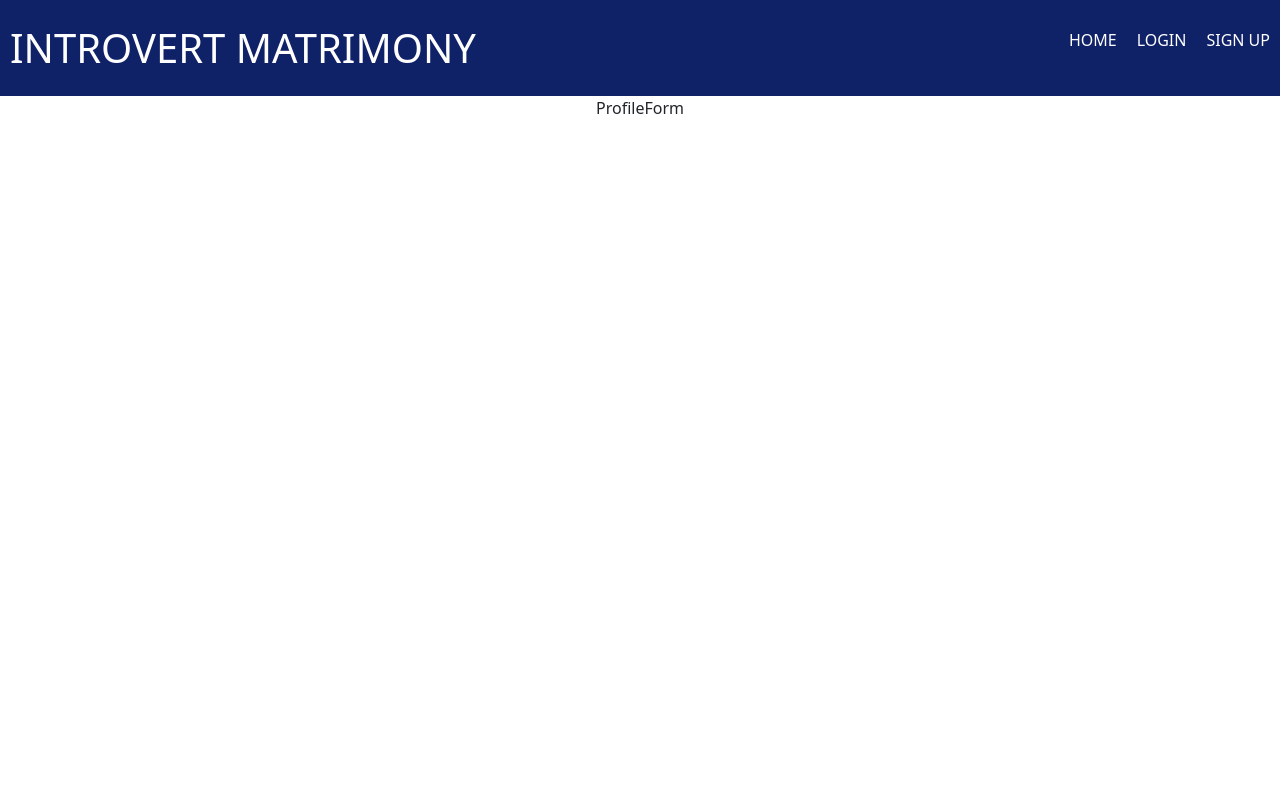
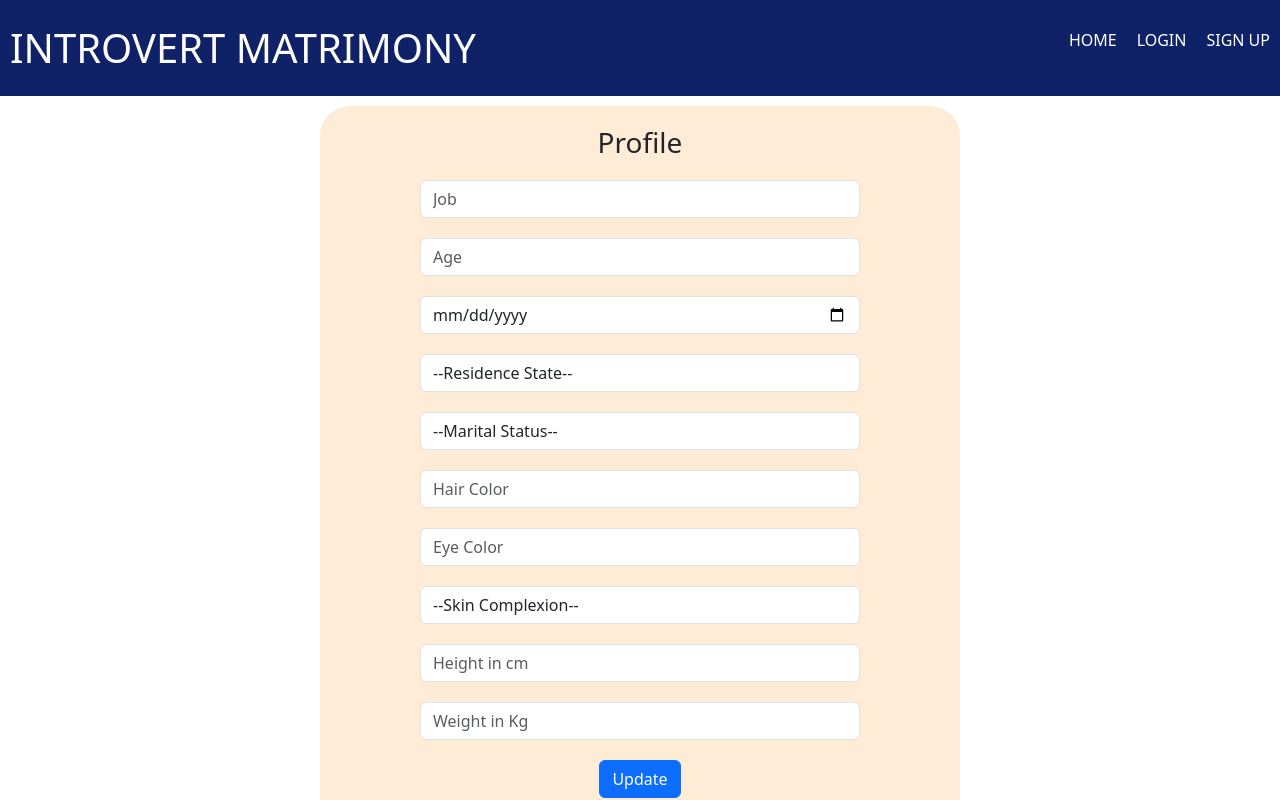
Before and after one commit to NavaneethReddyNalla/FullStackFinalProject, a React (Create React App) app in the folder frontend/: page /1/edit in a window 1280 px wide. Shown: the top 800 px of the page. Built offline with nearby package versions, Linux system fonts and the light colour scheme.

Commit message:
Finished half the profile form

```diff
--- a/frontend/src/Components/Header/Header.js
+++ b/frontend/src/Components/Header/Header.js
@@ -20,11 +20,11 @@ function Header() {
       <span className="title">Introvert Matrimony</span>
       <nav title="navigation-bar">
         <ul className="nav-buttons">
+          <NavLink className="nav-button" to="/">
+            Home
+          </NavLink>
           {!loginStatus ? (
             <>
-              <NavLink className="nav-button" to="/">
-                Home
-              </NavLink>
               <NavLink className="nav-button" to="/login">
                 Login
               </NavLink>
--- /dev/null
+++ b/frontend/src/Components/ProfileForm/ProfileForm.css
@@ -0,0 +1,12 @@
+.profile-form {
+    background-color: var(--background);
+    width: 50%;
+    margin: auto;
+    padding: 20px 100px;
+    margin-top: 10px;
+    border-radius: 30px;
+}
+
+.profile-form * {
+    margin-bottom: 20px;
+}
--- a/frontend/src/Components/ProfileForm/ProfileForm.js
+++ b/frontend/src/Components/ProfileForm/ProfileForm.js
@@ -1,7 +1,115 @@
+import { useForm } from "react-hook-form";
+import "./ProfileForm.css";
 import React from "react";
 
 function ProfileForm() {
-  return <div>ProfileForm</div>;
+  const {
+    register,
+    handleSubmit,
+    formState: { errors },
+  } = useForm();
+
+  async function updateProfile(data) {
+    console.log(data);
+  }
+
+  return (
+    <div>
+      <form className="profile-form" onSubmit={handleSubmit(updateProfile)}>
+        <h3>Profile</h3>
+        <input
+          type="text"
+          className="form-control"
+          placeholder="Job"
+          {...register("job", { required: true })}
+        />
+        <input
+          type="number"
+          className="form-control"
+          placeholder="Age"
+          {...register("age", { required: true, min: 20 })}
+        />
+        <input
+          type="date"
+          className="form-control"
+          placeholder="Date of Birth"
+          {...register("dob", { required: true })}
+        />
+        <select
+          {...register("residenceState", { required: true })}
+          id="state"
+          className="form-control"
+          defaultValue=""
+        >
+          <option value="" disabled>
+            --Residence State--
+          </option>
+          <option value="telangana">Telangana</option>
+          <option value="andhra pradesh">Andhra Pradhesh</option>
+        </select>
+
+        <select
+          {...register("maritalStatus")}
+          id="maritalStatus"
+          className="form-control"
+          defaultValue=""
+        >
+          <option value="" disabled>
+            --Marital Status--
+          </option>
+          <option value="single">Single</option>
+          <option value="divorced">Divorced</option>
+        </select>
+
+        <input
+          type="text"
+          className="form-control"
+          placeholder="Hair Color"
+          {...register("hairColor", { required: true })}
+        />
+
+        <input
+          type="text"
+          className="form-control"
+          placeholder="Eye Color"
+          {...register("eyeColor", { required: true })}
+        />
+
+        <select
+          {...register("skinComplexion")}
+          id="skinComplexion"
+          className="form-control"
+          defaultValue=""
+        >
+          <option value="" disabled>
+            --Skin Complexion--
+          </option>
+          <option value="fair">Fair</option>
+          <option value="dark">Dark</option>
+          <option value="brown">Brown</option>
+          <option value="vitilgo">Vitilgo</option>
+        </select>
+
+        <input
+          type="number"
+          className="form-control"
+          placeholder="Height in cm"
+          {...register("height", { required: true })}
+        />
+
+        <input
+          type="number"
+          className="form-control"
+          placeholder="Weight in Kg"
+          {...register("weight", { required: true })}
+        />
+
+        <button type="submit" className="btn btn-primary">
+          Update
+        </button>
+      </form>
+    </div>
+  );
 }
 
 export default ProfileForm;
```
Also changed, not shown: 1 other file (tests, documents, lock files or other folders).
